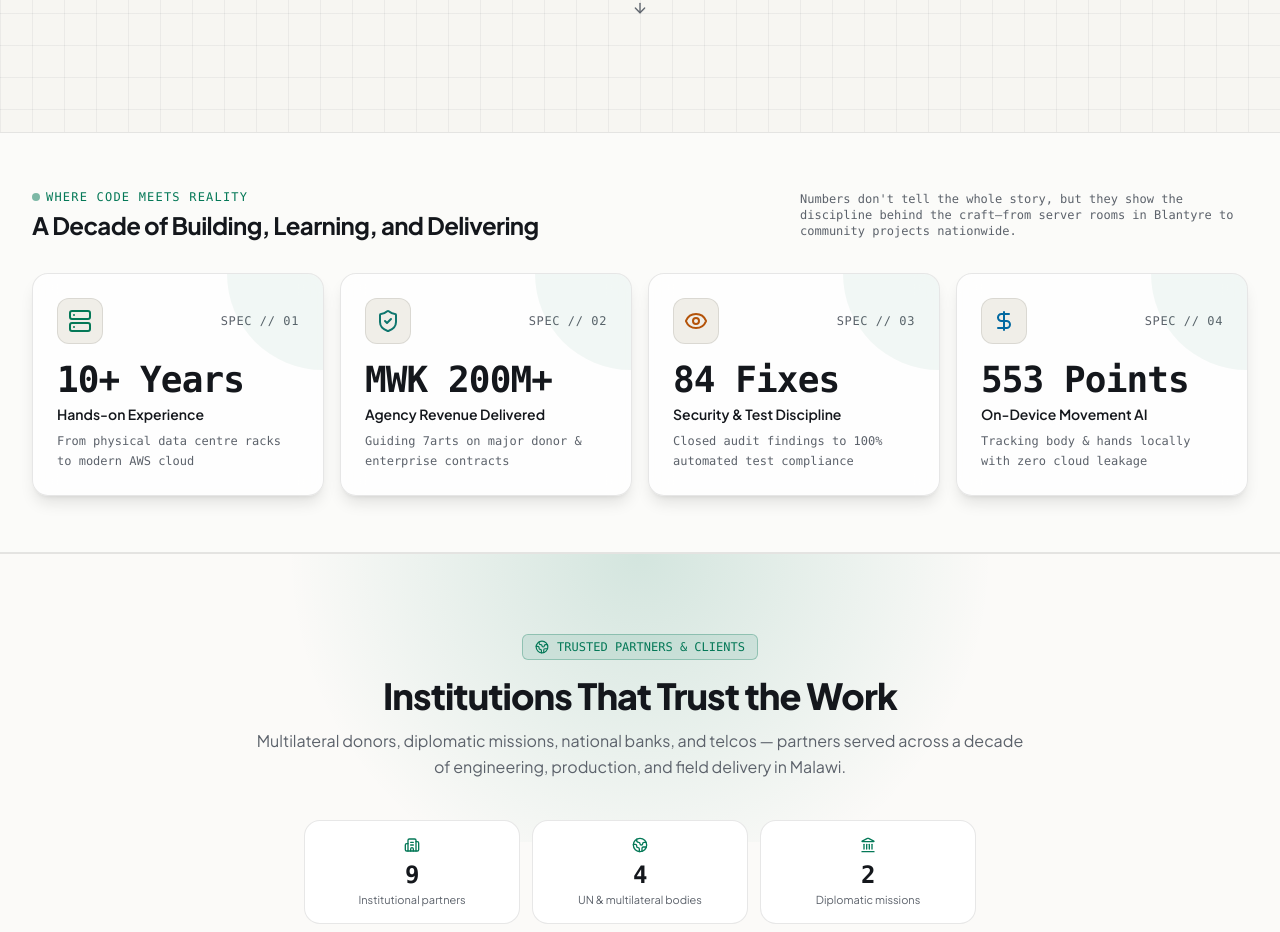
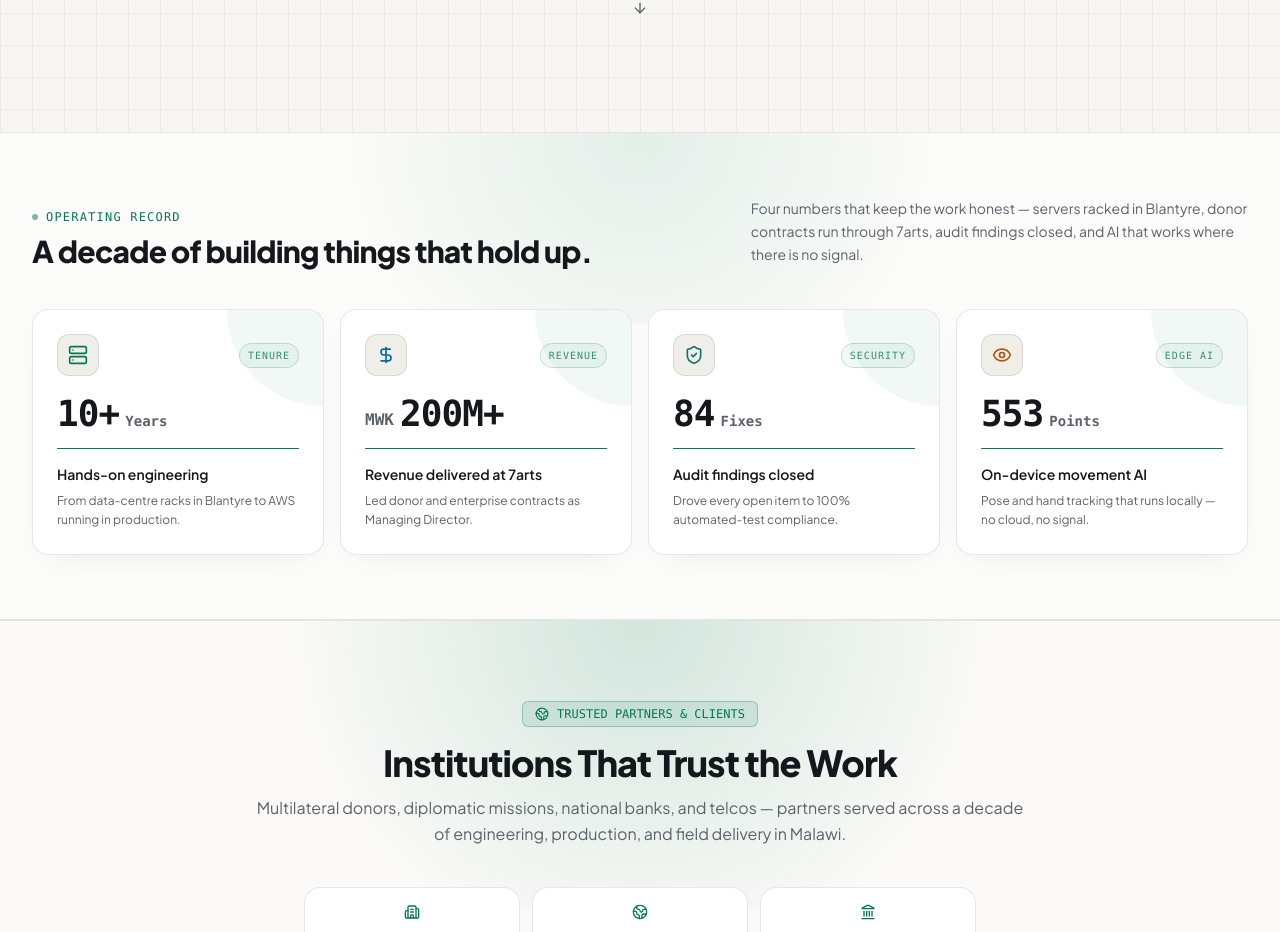
Before and after one commit to Imjuskho/Kortfolio, a React (Vite) app: page / in a window 1280 px wide. Shown: the part 883-1815 px from the top of the page. Built offline with nearby package versions, Linux system fonts and the light colour scheme.

Commit message:
feat: refine impact/metrics section copy and presentation
- Sharper header (OPERATING RECORD) and grounded lead copy
- Replace SPEC // 0N with meaningful overline tags per metric
- Split number/unit typography and add animated accent rule
- Add ImpactStat type

```diff
--- a/src/components/ImpactMetrics.tsx
+++ b/src/components/ImpactMetrics.tsx
@@ -5,74 +5,91 @@
 
 export const ImpactMetrics: React.FC = () => {
   const metricIcons = [
-    <Server className="w-6 h-6 text-accent" />,
-    <ShieldCheck className="w-6 h-6 text-teal" />,
-    <Eye className="w-6 h-6 text-warn" />,
-    <DollarSign className="w-6 h-6 text-info" />
+    <Server className="w-5 h-5 text-accent" />,
+    <DollarSign className="w-5 h-5 text-info" />,
+    <ShieldCheck className="w-5 h-5 text-teal" />,
+    <Eye className="w-5 h-5 text-warn" />
   ];
 
   return (
-    <section id="impact" className="scroll-mt-24 py-14 border-y border-border bg-surface/60 relative overflow-hidden">
-      <div className="max-w-7xl mx-auto px-4 sm:px-6 lg:px-8">
+    <section id="impact" className="scroll-mt-24 py-16 border-y border-border bg-surface/60 relative overflow-hidden">
+      <div className="absolute top-0 left-1/2 -translate-x-1/2 w-full max-w-4xl h-48 bg-radial-gradient pointer-events-none opacity-60" />
 
-        {/* Section Subtitle Header */}
+      <div className="max-w-7xl mx-auto px-4 sm:px-6 lg:px-8 relative z-10">
+
+        {/* Section Header */}
         <motion.div
           initial={{ opacity: 0, y: 15 }}
           whileInView={{ opacity: 1, y: 0 }}
           viewport={{ once: true }}
           transition={{ duration: 0.5 }}
-          className="flex flex-col md:flex-row md:items-center justify-between mb-8 gap-4"
+          className="grid md:grid-cols-12 gap-4 md:items-end mb-10"
         >
-          <div>
-            <div className="text-xs font-mono uppercase tracking-widest text-accent mb-1 flex items-center gap-1.5">
-              <span className="w-2 h-2 rounded-full bg-accent animate-pulse"></span>
-              <span>WHERE CODE MEETS REALITY</span>
+          <div className="md:col-span-7">
+            <div className="inline-flex items-center gap-2 text-xs font-mono uppercase tracking-widest text-accent mb-2">
+              <span className="w-1.5 h-1.5 rounded-full bg-accent animate-pulse" />
+              <span>OPERATING RECORD</span>
             </div>
-            <h2 className="text-xl sm:text-2xl font-bold text-foreground tracking-tight">
-              A Decade of Building, Learning, and Delivering
+            <h2 className="text-2xl sm:text-3xl font-extrabold text-foreground tracking-tight text-balance">
+              A decade of building things that hold up.
             </h2>
           </div>
-          <div className="text-xs font-mono text-muted max-w-md">
-            Numbers don't tell the whole story, but they show the discipline behind the craft—from server rooms in Blantyre to community projects nationwide.
-          </div>
+          <p className="md:col-span-5 text-sm text-muted leading-relaxed md:pb-1">
+            Four numbers that keep the work honest — servers racked in Blantyre, donor contracts run through 7arts, audit findings closed, and AI that works where there is no signal.
+          </p>
         </motion.div>
 
-        {/* 4 Metric Cards */}
+        {/* Metric Cards */}
         <div className="grid grid-cols-1 sm:grid-cols-2 lg:grid-cols-4 gap-4">
           {PERSONAL_INFO.stats.map((stat, idx) => (
             <motion.div
-              key={idx}
+              key={stat.tag}
               initial={{ opacity: 0, y: 20 }}
               whileInView={{ opacity: 1, y: 0 }}
               viewport={{ once: true }}
               transition={{ delay: idx * 0.1, duration: 0.5 }}
               whileHover={{ y: -5 }}
-              className="relative p-6 rounded-2xl glass-panel glass-panel-hover transition-all duration-300 group overflow-hidden hover:border-accent/40 shadow-lg"
+              className="relative flex flex-col p-6 rounded-2xl bg-surface border border-border hover:border-accent/40 shadow-[0_10px_30px_-20px_var(--shadow-strong)] hover:shadow-[0_24px_50px_-24px_var(--shadow-strong)] transition-all duration-300 group overflow-hidden"
             >
-              {/* Corner accent glow */}
-              <div className="absolute top-0 right-0 w-24 h-24 bg-accent/5 rounded-bl-full pointer-events-none group-hover:bg-accent/15 transition-colors" />
+              <div className="absolute top-0 right-0 w-24 h-24 bg-accent/5 rounded-bl-full pointer-events-none group-hover:bg-accent/10 transition-colors" />
 
-              <div className="flex items-center justify-between mb-4">
-                <div className="p-2.5 rounded-xl bg-surface-2 border border-border group-hover:scale-110 transition-transform">
+              <div className="relative flex items-center justify-between mb-5">
+                <div className="p-2.5 rounded-xl bg-surface-2 border border-border group-hover:border-accent/40 group-hover:scale-105 transition-all">
                   {metricIcons[idx % metricIcons.length]}
                 </div>
-                <span className="text-xs font-mono text-muted uppercase tracking-wider">
-                  SPEC // 0{idx + 1}
+                <span className="text-[10px] font-mono uppercase tracking-widest text-accent/80 px-2 py-1 rounded-full bg-accent/5 border border-accent/20">
+                  {stat.tag}
                 </span>
               </div>
 
-              <div className="text-3xl sm:text-4xl font-extrabold text-foreground tracking-tight mb-1 font-mono group-hover:text-accent transition-colors">
-                {stat.value}
+              <div className="relative flex items-end gap-1.5 tabular-nums">
+                {stat.prefix && (
+                  <span className="text-base font-mono font-semibold text-muted leading-none mb-1">{stat.prefix}</span>
+                )}
+                <span className="text-4xl font-extrabold font-mono text-foreground tracking-tight leading-none group-hover:text-accent transition-colors">
+                  {stat.number}
+                </span>
+                {stat.unit && (
+                  <span className="text-sm font-mono font-semibold text-muted leading-none mb-1">{stat.unit}</span>
+                )}
               </div>
 
-              <div className="text-sm font-semibold text-foreground mb-2">
+              <div className="relative my-4 h-px w-full bg-border overflow-hidden rounded-full">
+                <motion.div
+                  initial={{ scaleX: 0 }}
+                  whileInView={{ scaleX: 1 }}
+                  viewport={{ once: true }}
+                  transition={{ delay: 0.2 + idx * 0.12, duration: 0.9, ease: 'easeOut' }}
+                  className="h-full w-full origin-left bg-accent"
+                />
+              </div>
+
+              <div className="relative text-sm font-semibold text-foreground mb-1.5 leading-snug">
                 {stat.label}
               </div>
-
-              <div className="text-xs text-muted leading-relaxed font-mono">
+              <div className="relative text-xs text-muted leading-relaxed">
                 {stat.detail}
               </div>
-
             </motion.div>
           ))}
         </div>
--- a/src/data/portfolioData.ts
+++ b/src/data/portfolioData.ts
@@ -1,4 +1,4 @@
-import { Project, PhotoAsset, EngineeringThesis, CareerExperience, EducationEntry } from '../types';
+import { Project, PhotoAsset, EngineeringThesis, CareerExperience, EducationEntry, ImpactStat } from '../types';
 
 export const PERSONAL_INFO = {
   name: "Kondwani Austin Phanga",
@@ -23,11 +23,11 @@
     "British High Commission", "National Bank of Malawi", "Welthungerhilfe", "Malawi Telecommunications Ltd"
   ],
   stats: [
-    { label: "Hands-on Experience", value: "10+ Years", detail: "From physical data centre racks to modern AWS cloud" },
-    { label: "Agency Revenue Delivered", value: "MWK 200M+", detail: "Guiding 7arts on major donor & enterprise contracts" },
-    { label: "Security & Test Discipline", value: "84 Fixes", detail: "Closed audit findings to 100% automated test compliance" },
-    { label: "On-Device Movement AI", value: "553 Points", detail: "Tracking body & hands locally with zero cloud leakage" },
-  ]
+    { tag: "TENURE", value: "10+ Years", number: "10+", unit: "Years", label: "Hands-on engineering", detail: "From data-centre racks in Blantyre to AWS running in production." },
+    { tag: "REVENUE", value: "MWK 200M+", prefix: "MWK", number: "200M+", label: "Revenue delivered at 7arts", detail: "Led donor and enterprise contracts as Managing Director." },
+    { tag: "SECURITY", value: "84 Fixes", number: "84", unit: "Fixes", label: "Audit findings closed", detail: "Drove every open item to 100% automated-test compliance." },
+    { tag: "EDGE AI", value: "553 Points", number: "553", unit: "Points", label: "On-device movement AI", detail: "Pose and hand tracking that runs locally — no cloud, no signal." },
+  ] as ImpactStat[]
 };
 
 // Client & partner organizations. `mark` is the typographic seal rendered
```
Also changed, not shown: src/types.ts (+10 -0 lines), 1 other file (tests, documents, lock files or other folders).
